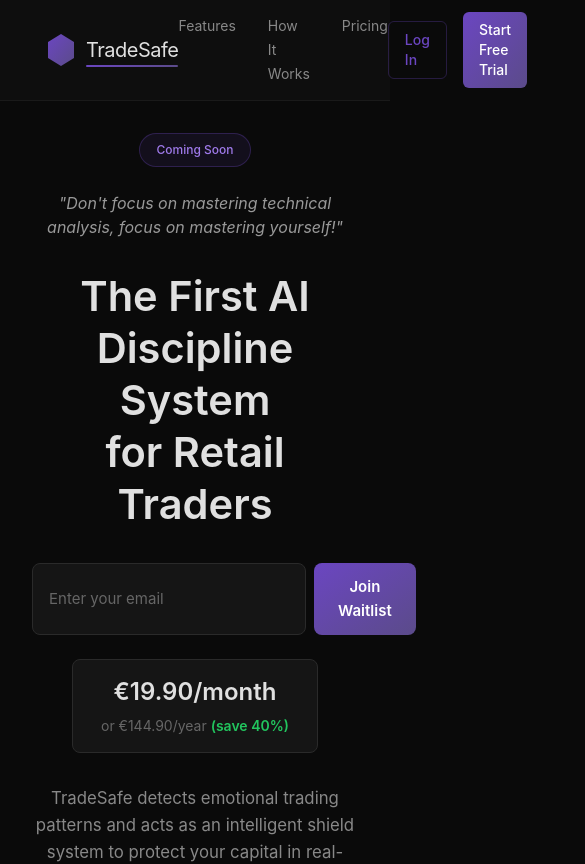
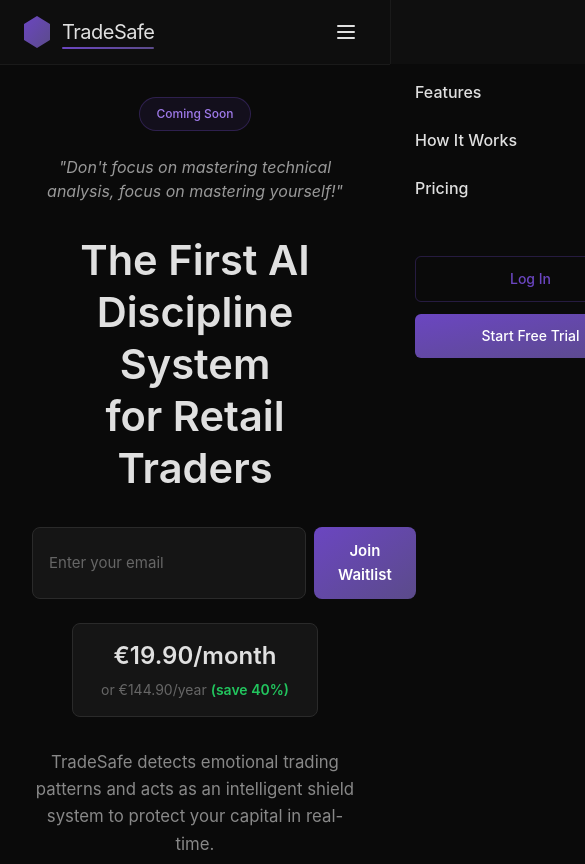
Before and after one commit to Trade-Safe/tradesafe-landing, a Next.js app: page / in a window 390 px wide. Shown: the top 864 px of the page, 585 px wide, since content can reach past the window. Built offline with nearby package versions, Linux system fonts and the light colour scheme.

Commit message:
Update Header.tsx
feat: add mobile hamburger menu

```diff
--- a/components/Header.tsx
+++ b/components/Header.tsx
@@ -1,10 +1,24 @@
+'use client'
+
 import Link from 'next/link'
+import { useState } from 'react'
 
 export default function Header() {
+  const [isMenuOpen, setIsMenuOpen] = useState(false)
+
+  const toggleMenu = () => {
+    setIsMenuOpen(!isMenuOpen)
+  }
+
+  const closeMenu = () => {
+    setIsMenuOpen(false)
+  }
+
   return (
     <header className="bg-[rgba(15,15,15,0.95)] backdrop-blur-[10px] border-b border-[#1a1a1a] sticky top-0 z-[1000]">
-      <nav className="w-full px-12 py-3 flex justify-between items-center">
-        <Link href="/" className="flex items-center gap-3 no-underline relative">
+      <nav className="w-full px-6 md:px-12 py-3 flex justify-between items-center">
+        {/* Logo */}
+        <Link href="/" className="flex items-center gap-3 no-underline relative z-[1001]">
           <div className="w-[26px] h-[32px] bg-gradient-to-br from-primary to-primary-dark flex-shrink-0"
                style={{ clipPath: 'polygon(50% 0%, 100% 25%, 100% 75%, 50% 100%, 0% 75%, 0% 25%)' }} />
           <div className="text-xl font-normal tracking-[-0.5px] text-[#e0e0e0] relative">
@@ -13,13 +27,15 @@ export default function Header() {
           </div>
         </Link>
 
-        <ul className="flex gap-8 list-none m-0 p-0">
+        {/* Desktop Navigation */}
+        <ul className="hidden md:flex gap-8 list-none m-0 p-0">
           <li><Link href="#features" className="text-[#888] no-underline text-sm transition-colors hover:text-primary">Features</Link></li>
           <li><Link href="#product" className="text-[#888] no-underline text-sm transition-colors hover:text-primary">How It Works</Link></li>
           <li><Link href="#pricing" className="text-[#888] no-underline text-sm transition-colors hover:text-primary">Pricing</Link></li>
         </ul>
 
-        <div className="flex gap-4 items-center">
+        {/* Desktop CTA Buttons */}
+        <div className="hidden md:flex gap-4 items-center">
           <Link
             href="#pricing"
             className="px-4 py-2 bg-transparent text-primary border border-primary/30 rounded-md text-sm font-medium transition-all hover:bg-primary/10 hover:border-primary no-underline"
@@ -33,6 +49,88 @@ export default function Header() {
             Start Free Trial
           </Link>
         </div>
+
+        {/* Mobile Hamburger Button */}
+        <button
+          onClick={toggleMenu}
+          className="md:hidden z-[1001] p-2 text-[#e0e0e0] hover:text-primary transition-colors"
+          aria-label="Toggle menu"
+        >
+          {isMenuOpen ? (
+            // Close icon (X)
+            <svg className="w-6 h-6" fill="none" stroke="currentColor" viewBox="0 0 24 24">
+              <path strokeLinecap="round" strokeLinejoin="round" strokeWidth={2} d="M6 18L18 6M6 6l12 12" />
+            </svg>
+          ) : (
+            // Hamburger icon
+            <svg className="w-6 h-6" fill="none" stroke="currentColor" viewBox="0 0 24 24">
+              <path strokeLinecap="round" strokeLinejoin="round" strokeWidth={2} d="M4 6h16M4 12h16M4 18h16" />
+            </svg>
+          )}
+        </button>
+
+        {/* Mobile Menu Overlay */}
+        {isMenuOpen && (
+          <div
+            className="fixed inset-0 bg-black/60 backdrop-blur-sm z-[999] md:hidden"
+            onClick={closeMenu}
+          />
+        )}
+
+        {/* Mobile Menu Panel */}
+        <div className={`
+          fixed top-0 right-0 h-full w-[280px] bg-[#0f0f0f] border-l border-[#1a1a1a] z-[1000]
+          transform transition-transform duration-300 ease-in-out md:hidden
+          ${isMenuOpen ? 'translate-x-0' : 'translate-x-full'}
+        `}>
+          <div className="flex flex-col h-full pt-20 px-6">
+            {/* Mobile Navigation Links */}
+            <nav className="flex flex-col gap-6 mb-8">
+              <Link
+                href="#features"
+                onClick={closeMenu}
+                className="text-[#e0e0e0] no-underline text-base font-medium transition-colors hover:text-primary"
+              >
+                Features
+              </Link>
+              <Link
+                href="#product"
+                onClick={closeMenu}
+                className="text-[#e0e0e0] no-underline text-base font-medium transition-colors hover:text-primary"
+              >
+                How It Works
+              </Link>
+              <Link
+                href="#pricing"
+                onClick={closeMenu}
+                className="text-[#e0e0e0] no-underline text-base font-medium transition-colors hover:text-primary"
+              >
+                Pricing
+              </Link>
+            </nav>
+
+            {/* Divider */}
+            <div className="h-[1px] bg-[#2a2a2a] mb-6" />
+
+            {/* Mobile CTA Buttons */}
+            <div className="flex flex-col gap-3">
+              <Link
+                href="#pricing"
+                onClick={closeMenu}
+                className="w-full px-4 py-3 bg-transparent text-primary border border-primary/30 rounded-md text-sm font-medium text-center transition-all hover:bg-primary/10 hover:border-primary no-underline"
+              >
+                Log In
+              </Link>
+              <Link
+                href="#pricing"
+                onClick={closeMenu}
+                className="w-full px-4 py-3 bg-gradient-to-br from-primary to-primary-dark text-white rounded-md text-sm font-medium text-center transition-all hover:shadow-lg hover:shadow-primary/35 no-underline"
+              >
+                Start Free Trial
+              </Link>
+            </div>
+          </div>
+        </div>
       </nav>
     </header>
   )
```
